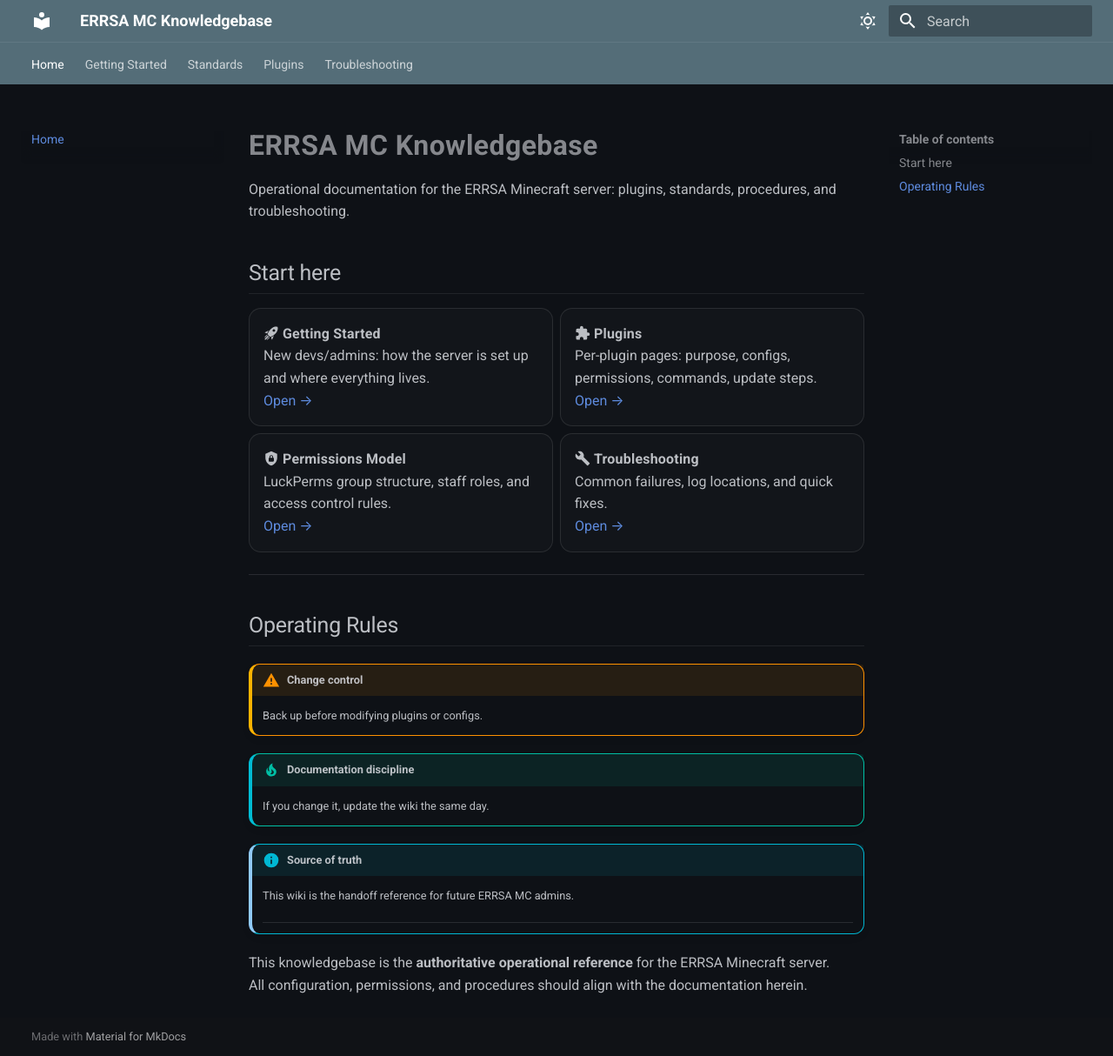
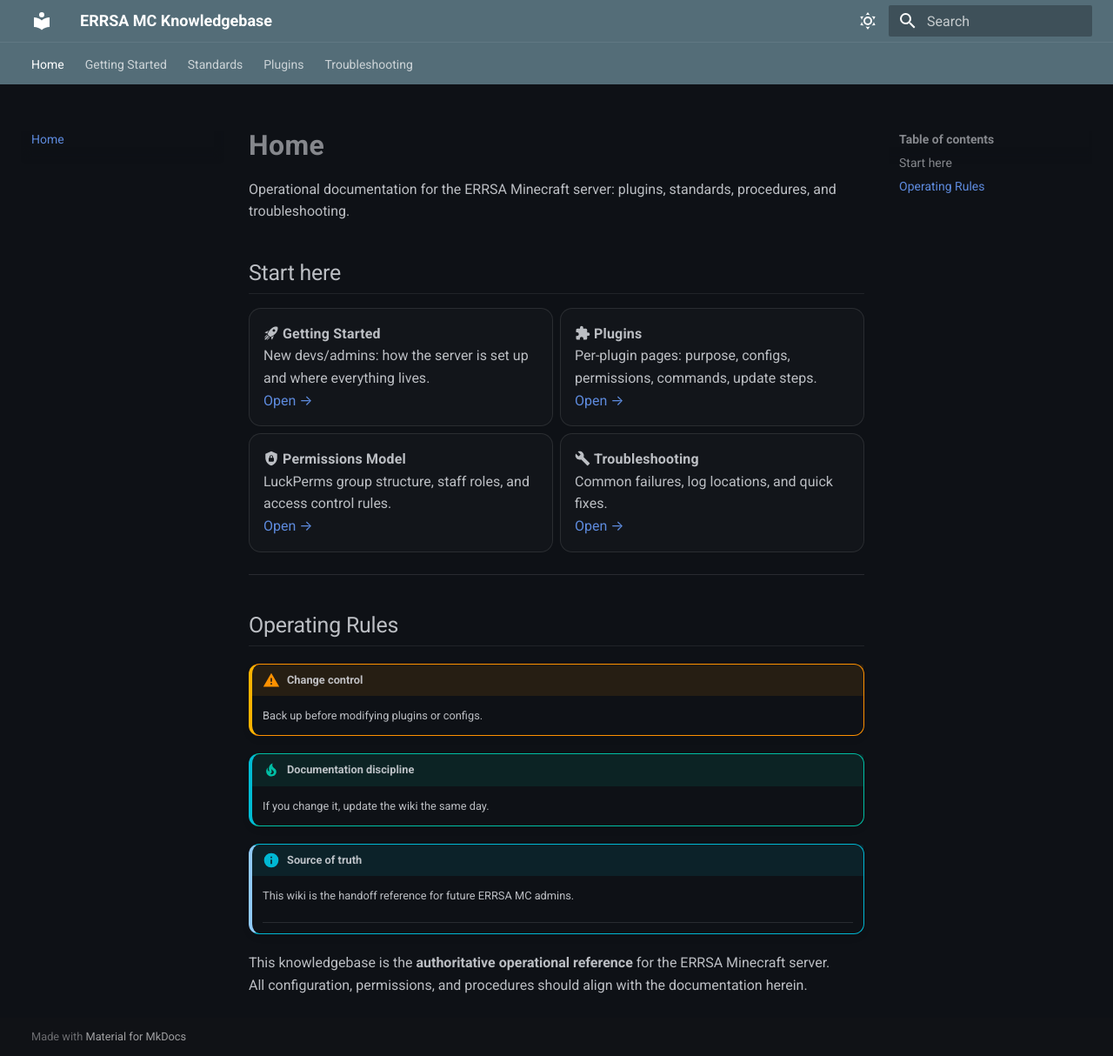
Before and after one commit to DB-ERRSA/errsa-mc-knowledgebase, an MkDocs documentation site: the page built from docs/index.md, in a window 1280 px wide and 1214 px high. Shown: the whole window at 87% size. Built offline with MkDocs 1.6.1 and Material for MkDocs 9.7.7, drawn with Linux system fonts in a browser that asks for light colours.

Commit message:
Update index.md

```diff
--- a/docs/index.md
+++ b/docs/index.md
@@ -1,4 +1,4 @@
-# ERRSA MC Knowledgebase
+# Home
 
 Operational documentation for the ERRSA Minecraft server: plugins, standards, procedures, and troubleshooting.
 
```
